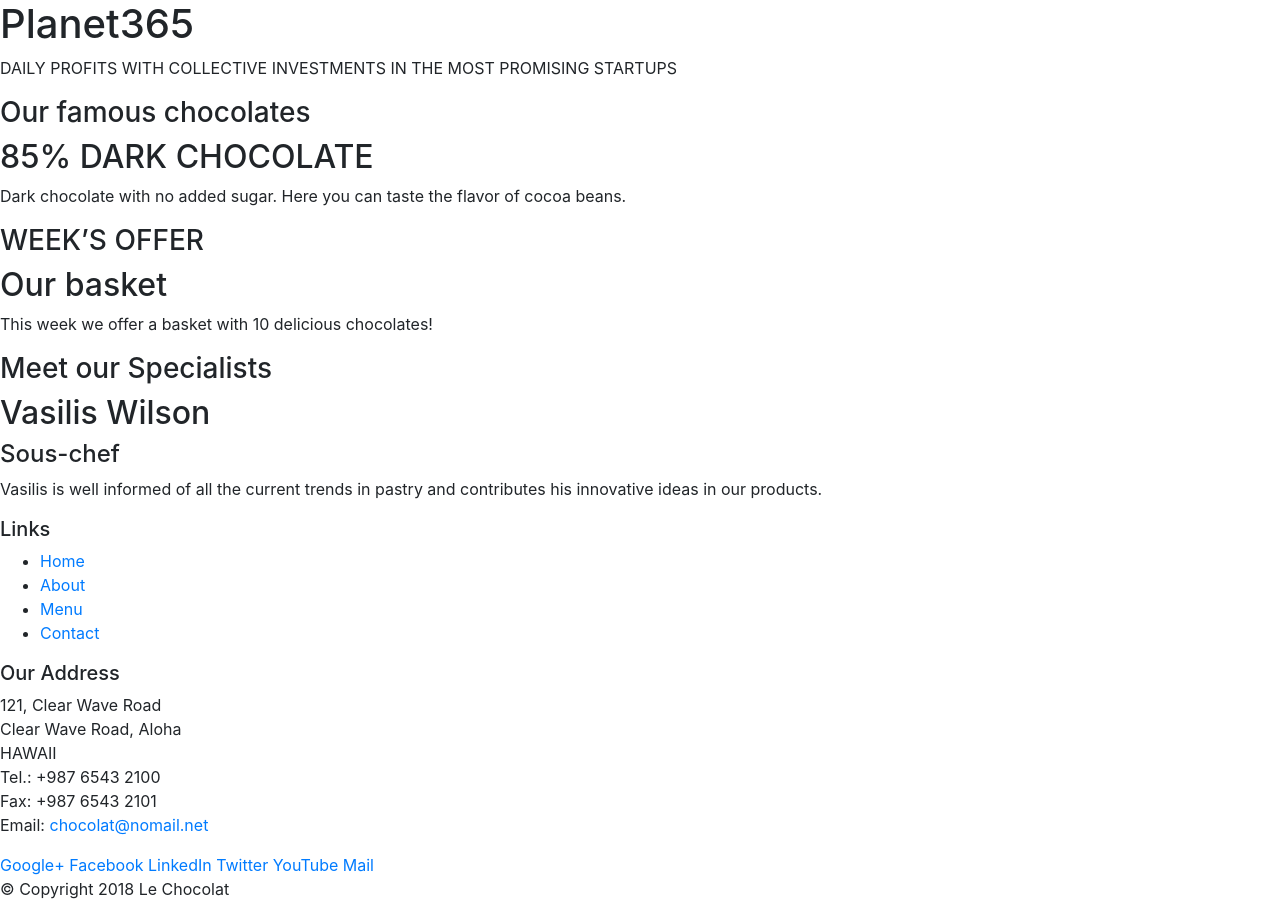
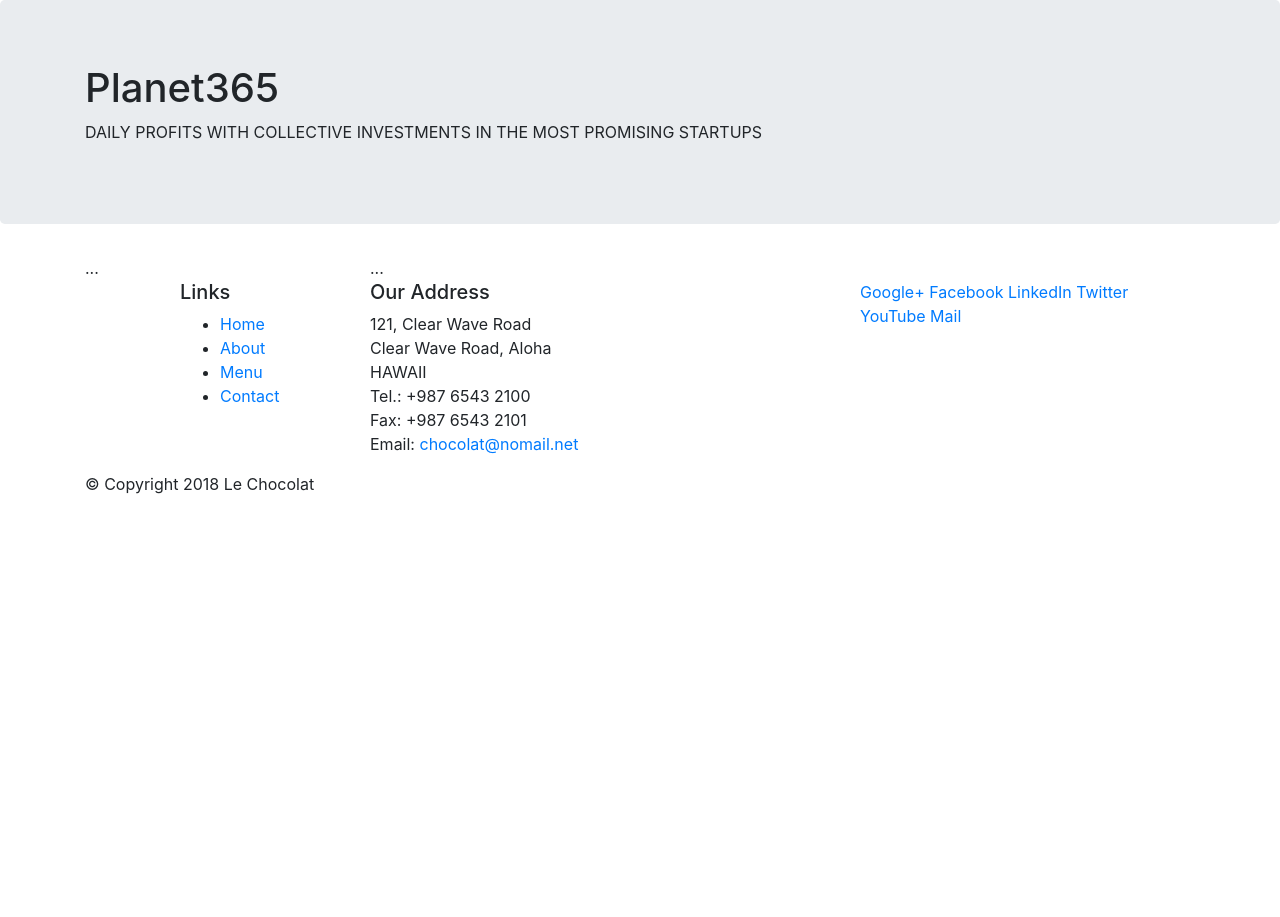
Before and after one commit to mostafasaidi/myweb, a website: page index.html in a window 1280 px wide. After the commit the page ends 800 px from the top, so only its background shows below. Drawn offline with nearby package versions, Linux system fonts and the light colour scheme.

Commit message:
Bootstrap Grid Part 1

```diff
--- a/index.html
+++ b/index.html
@@ -13,58 +13,30 @@
 
 <body>
 
-    <header>
-        <div>
-            <div>
-                <div>
+    <header class="jumbotron">
+        <div class="container">
+            <div class="row">
+                <div class="col-12 col-sm-8">
                     <h1>Planet365</h1>
                     <p>DAILY PROFITS WITH COLLECTIVE INVESTMENTS IN THE MOST PROMISING STARTUPS</p>
                 </div>
-                <div>
+                <div class="col col-sm">
                 </div>
             </div>
         </div>
     </header>
+    <div class="container">
+        <div class="row">
+            <div class="col-sm-4 col-md-3"> ... </div>
+            <div class="col-sm col-md"> ... </div>
 
-    <div>
-        <div>
-            <div>
-                <h3>Our famous chocolates</h3>
-            </div>
-            <div>
-                <h2>85% DARK CHOCOLATE</h2>
-                <p>Dark chocolate with no added sugar. Here you can taste the flavor of cocoa beans.</p>
-            </div>
-        </div>
-
-
-        <div>
-            <div>
-                <h3>WEEK’S OFFER</h3>
-            </div>
-            <div>
-                <h2>Our basket</h2>
-                <p>This week we offer a basket with 10 delicious chocolates! </p>
-            </div>
-        </div>
-
-        <div>
-            <div>
-                <h3>Meet our Specialists</h3>
-            </div>
-            <div>
-                <h2>Vasilis Wilson </h2>
-                <h4>Sous-chef</h4>
-                <p>Vasilis is well informed of all the current trends in pastry and contributes his innovative ideas in
-                    our products.</p>
-            </div>
         </div>
     </div>
 
     <footer>
-        <div>
-            <div>
-                <div>
+        <div class="container">
+            <div class="row">
+                <div class="col-5 offset-1 col-sm-2">
                     <h5>Links</h5>
                     <ul>
                         <li><a href="#">Home</a></li>
@@ -73,7 +45,7 @@
                         <li><a href="#">Contact</a></li>
                     </ul>
                 </div>
-                <div>
+                <div class="col-6 col-sm-5">
                     <h5>Our Address</h5>
                     <address>
                         121, Clear Wave Road<br>
@@ -84,8 +56,8 @@
                         Email: <a href="mailto:chocolat@nomail.net">chocolat@nomail.net</a>
                     </address>
                 </div>
-                <div>
-                    <div>
+                <div class="col col-sm-4">
+                    <div class="col-auto">
                         <a href="http://google.com/+">Google+</a>
                         <a href="http://www.facebook.com/profile.php?id=">Facebook</a>
                         <a href="http://www.linkedin.com/in/">LinkedIn</a>
```
